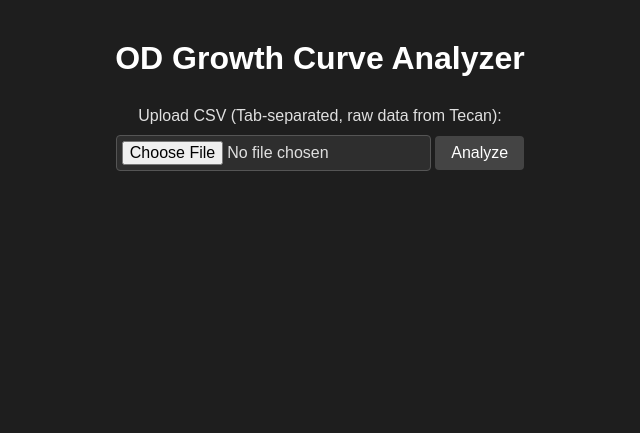
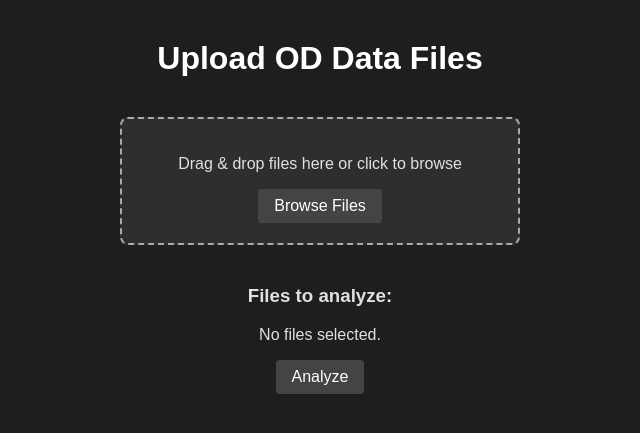
Before and after one commit to JacquelineV-rose/OD-growth-params-webapp, a Flask app: page / in a window 1280 px wide. Shown: the top 433 px of the page, without its empty margins (320-960 px from the left). Run offline with Flask 3, Linux system fonts and the light colour scheme.

Commit message:
added features

```diff
--- a/app.py
+++ b/app.py
@@ -27,49 +27,55 @@ def index():
     global shared_df, growth_params_df
 
     error = None
-    plot_image = None
-    growth_params = None
-    results_file = None
+    plot_images = []
+    growth_params = []
+    result_files = []
 
     if request.method == "POST":
-        file = request.files.get("csvfile")
-        if not file:
-            error = "No file uploaded."
+        files = request.files.getlist("csvfile")
+        if not files or files == [None]:
+            error = "No file(s) uploaded."
         else:
             try:
-                # Read CSV
-                df = pd.read_csv(file)
+                all_dataframes = []
+                all_growth_params = []
 
-                # Convert 'Time' column (HH:MM:SS) to seconds
-                df['Time [s]'] = pd.to_timedelta(df['Time']).dt.total_seconds()
-                df['Time'] = df['Time [s]']
+                for i, file in enumerate(files):
+                    df = pd.read_csv(file)
 
-                # Transform data
-                transformed_data = TecanDataTransformer.transform_data(df)
-                well_data = TecanDataTransformer.get_transformed_data(transformed_data)
+                    # Convert 'Time' column (HH:MM:SS) to seconds
+                    df['Time [s]'] = pd.to_timedelta(df['Time']).dt.total_seconds()
+                    df['Time'] = df['Time [s]']
 
-                # Create Wellplate instance
-                plate = Wellplate((16, 24), well_data)
+                    # Transform data
+                    transformed_data = TecanDataTransformer.transform_data(df)
+                    well_data = TecanDataTransformer.get_transformed_data(transformed_data)
 
-                # Plot raw data and save image
-                plot_path = os.path.join(app.config['RESULT_FOLDER'], 'imageIDEA.png')
-                plate.plot_raw_data(save_path=plot_path)
-                plot_image = url_for('static', filename='results/imageIDEA.png')
+                    # Create Wellplate instance
+                    plate = Wellplate((16, 24), well_data)
 
-                # Get growth parameters for table display
-                df_growth = plate.get_growth_params()
-                growth_params = df_growth.to_dict(orient="records")
+                    # Plot raw data and save image
+                    plot_path = os.path.join(app.config['RESULT_FOLDER'], f'image_{i}.png')
+                    plate.plot_raw_data(save_path=plot_path)
+                    plot_images.append(url_for('static', filename=f'results/image_{i}.png'))
 
-                # Save growth parameters to TSV file
-                results_file = "growth_results.tsv"
-                results_path = os.path.join(app.config['RESULT_FOLDER'], results_file)
-                plate.output_csv(results_path)
+                    # Get growth parameters
+                    df_growth = plate.get_growth_params()
+                    growth_params.extend(df_growth.to_dict(orient="records"))
 
-                # Update shared data for Dash app
-                shared_df = well_data.copy()
-                growth_params_df = df_growth.copy()
+                    # Save growth parameters to file
+                    result_file = f"growth_results_{i}.tsv"
+                    results_path = os.path.join(app.config['RESULT_FOLDER'], result_file)
+                    plate.output_csv(results_path)
+                    result_files.append(result_file)
 
-                # Redirect to interactive viewer
+                    all_dataframes.append(well_data)
+                    all_growth_params.append(df_growth)
+
+                # Combine all data
+                shared_df = pd.concat(all_dataframes, axis=1)
+                growth_params_df = pd.concat(all_growth_params, axis=0)
+
                 return redirect('/interactive/')
 
             except Exception as e:
@@ -78,9 +84,9 @@ def index():
     return render_template(
         "index.html",
         error=error,
-        plot_image=plot_image,
+        plot_image=None,
         growth_params=growth_params,
-        results_file=results_file,
+        results_file=None,
     )
 
 @app.route("/download/<filename>")
@@ -93,6 +99,10 @@ def moving_average(x, w=3):
 
 # Dash app setup
 dash_app = Dash(__name__, server=app, url_base_pathname="/interactive/")
+
+@dash_app.server.route("/interactive/")
+def dash_embed():
+    return dash_app.index()
 
 dash_app.layout = html.Div([
     html.H2("Interactive Growth Curve Viewer"),
--- a/src/Wellplate.py
+++ b/src/Wellplate.py
@@ -103,7 +103,7 @@ class Wellplate():
         saturate_values = self.well_data.apply(lambda col: self.calculateSaturate(col)[0])
         saturate_index = self.well_data.apply(lambda col: self.calculateSaturate(col)[1])
 
-    # ✅ FIXED: convert each index to time safely
+
         saturate_time = saturate_index.apply(lambda idx: self.time_points[int(idx)] if pd.notna(idx) else np.nan)
 
         aggregrated_growth_data = pd.DataFrame({
--- a/static/css/style.css
+++ b/static/css/style.css
@@ -85,3 +85,44 @@ button:hover {
 .download-link:hover {
     color: #82cfff;
 }
+
+#drop-area {
+  border: 2px dashed #aaa;
+  padding: 20px;
+  width: 400px;
+  margin: 40px auto;
+  text-align: center;
+  cursor: pointer;
+  background-color: #2e2e2e;
+  color: #e0e0e0;
+  border-radius: 8px;
+  box-sizing: border-box;
+}
+
+#loadingIndicator {
+  display: flex;
+  justify-content: center;
+  align-items: center;
+  gap: 10px;
+  margin-top: 20px;
+  height: 40px;
+  width: 100%;
+  box-sizing: border-box;
+}
+
+.spinner {
+  display: inline-block;
+  vertical-align: middle;
+  border: 4px solid rgba(255, 255, 255, 0.3);
+  border-top: 4px solid #4da6ff;
+  border-radius: 50%;
+  width: 24px;
+  height: 24px;
+  animation: spin 1s linear infinite;
+}
+
+
+@keyframes spin {
+  0% { transform: rotate(0deg);}
+  100% { transform: rotate(360deg);}
+}
--- a/templates/index.html
+++ b/templates/index.html
@@ -1,62 +1,163 @@
 <!DOCTYPE html>
 <html lang="en">
 <head>
-    <meta charset="UTF-8" />
-    <title>OD Growth Curve Analyzer</title>
-    <link rel="stylesheet" href="{{ url_for('static', filename='css/style.css') }}" />
+  <meta charset="UTF-8" />
+  <title>Upload OD Data Files</title>
+  <link rel="stylesheet" href="{{ url_for('static', filename='css/style.css') }}" />
+
 </head>
 <body>
-    <h1>OD Growth Curve Analyzer</h1>
+  <h1>Upload OD Data Files</h1>
 
-    <form method="POST" enctype="multipart/form-data" class="upload-form">
-        <label for="csvfile">Upload CSV (Tab-separated, raw data from Tecan):</label><br />
-        <input type="file" id="csvfile" name="csvfile" accept=".csv,.tsv,.txt" required />
-        <button type="submit">Analyze</button>
-    </form>
+  <div id="drop-area">
+  <p>Drag & drop files here or click to browse</p>
+  <input type="file" id="fileElem" multiple style="display:none" />
+  <button id="browseBtn" type="button">Browse Files</button>
+</div>
 
-    {% if error %}
-        <p class="error">{{ error }}</p>
-    {% endif %}
 
-    {% if plot_image %}
-    <div class="results">
-        <h2>Growth Curve Plot</h2>
-        <img src="{{ plot_image }}" alt="Growth Curve Plot" />
+  <h3>Files to analyze:</h3>
+  <form id="uploadForm" method="POST" enctype="multipart/form-data">
+    <div id="file-list"></div>
+    <button type="submit">Analyze</button>
+  </form>
+
+    <div id="loadingIndicator" style="display:none;">
+        <div class="spinner"></div>
+        <span>Processing files....</span>
     </div>
-    {% endif %}
 
-    {% if growth_params %}
-    <div class="metrics">
-        <h2>Growth Parameters</h2>
-        <table class="results-table">
-            <thead>
-                <tr>
-                    <th>Well</th>
-                    <th>Growth Rate</th>
-                    <th>Lag Time (Tau)</th>
-                    <th>Saturation OD</th>
-                </tr>
-            </thead>
-            <tbody>
-               {% for row in growth_params %}
-                <tr>
-                    <td>{{ row['Well'] }}</td>
-                    <td>{{ "%.3f"|format(row['GrowthRates']) if row['GrowthRates'] is not none else 'N/A' }}</td>
-                    <td>{{ "%.2f"|format(row['tau_values']) if row['tau_values'] is not none else 'N/A' }}</td>
-                    <td>{{ "%.3f"|format(row['saturate_values']) if row['saturate_values'] is not none else 'N/A' }}</td>
-                </tr>
-                {% endfor %}
-            </tbody>
-        </table>
-        <br />
-        <a href="{{ url_for('download_file', filename=results_file) }}" class="download-link">Download Results TSV</a>
+  <script>
+    const dropArea = document.getElementById('drop-area');
+    const fileElem = document.getElementById('fileElem');
+    const browseBtn = document.getElementById('browseBtn');
+    const fileListDiv = document.getElementById('file-list');
+    const uploadForm = document.getElementById('uploadForm');
 
-        <!-- Dash iframe embed -->
-        <div class="interactive-dash" style="margin-top: 40px;">
-            <h2>Interactive Visualization</h2>
-            <iframe src="{{ url_for('dash_embed') }}" width="100%" height="600" frameborder="0" style="border:1px solid #ccc;"></iframe>
-        </div>
-    </div>
-    {% endif %}
+    let uploadedFiles = [];
+
+    browseBtn.addEventListener('click', () => fileElem.click());
+
+    fileElem.addEventListener('change', (e) => {
+      handleFiles(e.target.files);
+      fileElem.value = ''; // reset input
+    });
+
+    dropArea.addEventListener('dragover', (e) => {
+      e.preventDefault();
+      dropArea.style.borderColor = 'blue';
+    });
+
+    dropArea.addEventListener('dragleave', (e) => {
+      e.preventDefault();
+      dropArea.style.borderColor = '#aaa';
+    });
+
+    dropArea.addEventListener('drop', (e) => {
+      e.preventDefault();
+      dropArea.style.borderColor = '#aaa';
+      handleFiles(e.dataTransfer.files);
+    });
+
+    function handleFiles(files) {
+      for (const file of files) {
+        // avoid duplicates by name and size
+        if (!uploadedFiles.some(f => f.name === file.name && f.size === file.size)) {
+          uploadedFiles.push(file);
+        }
+      }
+      renderFileList();
+    }
+
+    function renderFileList() {
+      fileListDiv.innerHTML = '';
+      if (uploadedFiles.length === 0) {
+        fileListDiv.innerHTML = '<p>No files selected.</p>';
+        return;
+      }
+      uploadedFiles.forEach((file, i) => {
+        const fileItem = document.createElement('div');
+        fileItem.style.marginBottom = '5px';
+
+        const checkbox = document.createElement('input');
+        checkbox.type = 'checkbox';
+        checkbox.id = 'fileCheck' + i;
+        checkbox.value = i;
+        checkbox.checked = true;
+
+        const label = document.createElement('label');
+        label.htmlFor = checkbox.id;
+        label.textContent = `${file.name} (${(file.size / 1024).toFixed(1)} KB)`;
+
+        const removeBtn = document.createElement('button');
+        removeBtn.type = 'button';
+        removeBtn.textContent = 'Remove';
+        removeBtn.style.marginLeft = '10px';
+        removeBtn.onclick = () => {
+          uploadedFiles.splice(i, 1);
+          renderFileList();
+        };
+
+        fileItem.appendChild(checkbox);
+        fileItem.appendChild(label);
+        fileItem.appendChild(removeBtn);
+
+        fileListDiv.appendChild(fileItem);
+      });
+    }
+
+    uploadForm.addEventListener('submit', (e) => {
+      e.preventDefault();
+
+      const formData = new FormData();
+
+      const selectedIndexes = [];
+      fileListDiv.querySelectorAll('input[type="checkbox"]').forEach(cb => {
+        if (cb.checked) selectedIndexes.push(parseInt(cb.value));
+      });
+
+      if (selectedIndexes.length === 0) {
+        alert('Please select at least one file to analyze.');
+        return;
+      }
+
+      selectedIndexes.forEach(idx => {
+        formData.append('csvfile', uploadedFiles[idx], uploadedFiles[idx].name);
+      });
+
+      fetch('/', {
+        method: 'POST',
+        body: formData
+      })
+      .then(res => {
+        if (res.redirected) {
+          window.location.href = res.url;
+        } else {
+          return res.text().then(text => alert('Error: ' + text));
+        }
+      })
+      .catch(err => alert('Upload failed: ' + err.message));
+    });
+
+    // Initial render
+    renderFileList();
+  </script>
+
+    <script>
+    document.addEventListener('DOMContentLoaded', () => {
+        const form = document.getElementById('uploadForm');
+        const loadingIndicator = document.getElementById('loadingIndicator');
+
+    loadingIndicator.style.display = 'none';
+
+    form.addEventListener('submit', () => {
+        loadingIndicator.style.display = 'block';
+    });
+});
+
+    </script>
+
+
+
 </body>
 </html>
```
Also changed, not shown: static/js/upload.js (added, +38 -0 lines), static/results/image_0.png (added), 1 other file.
